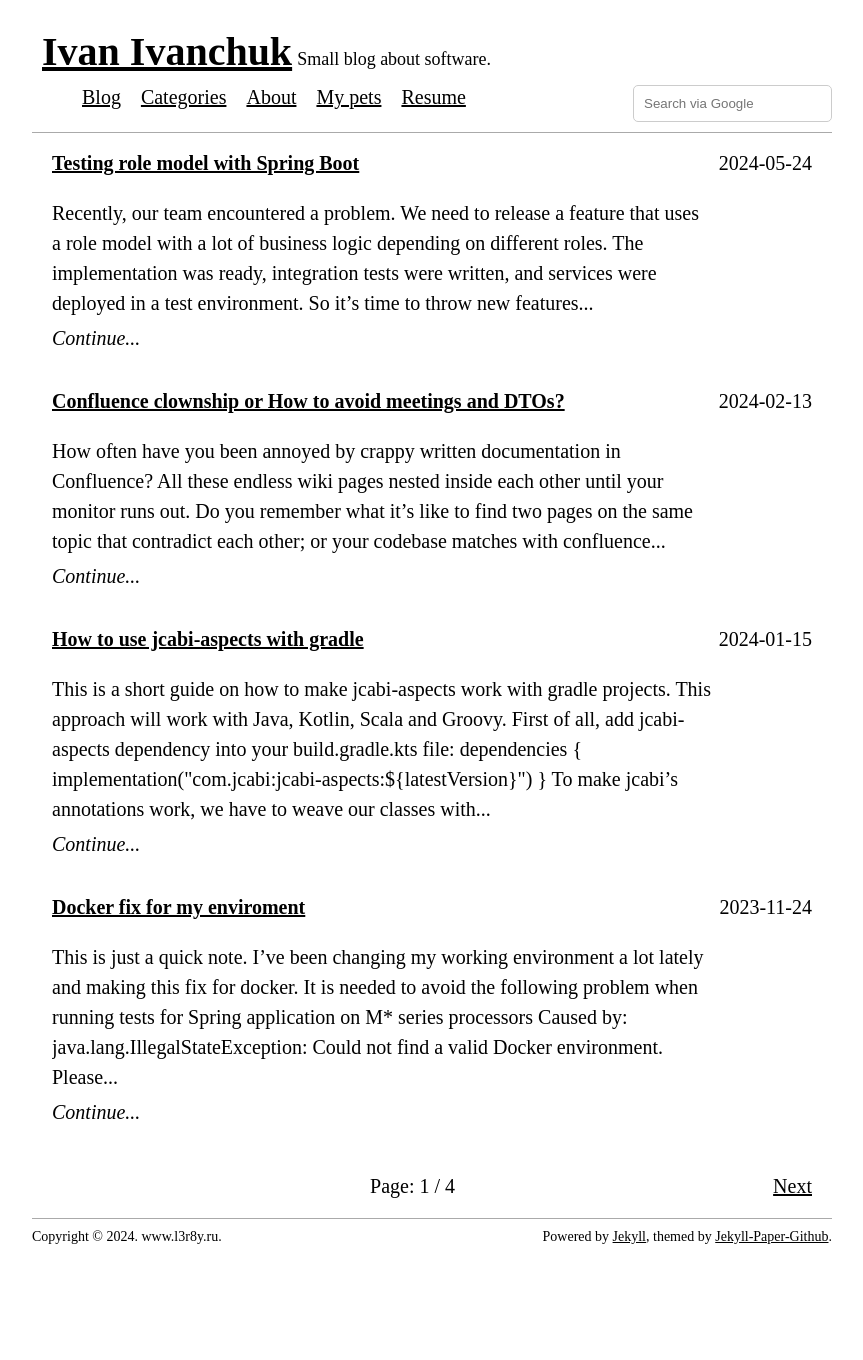
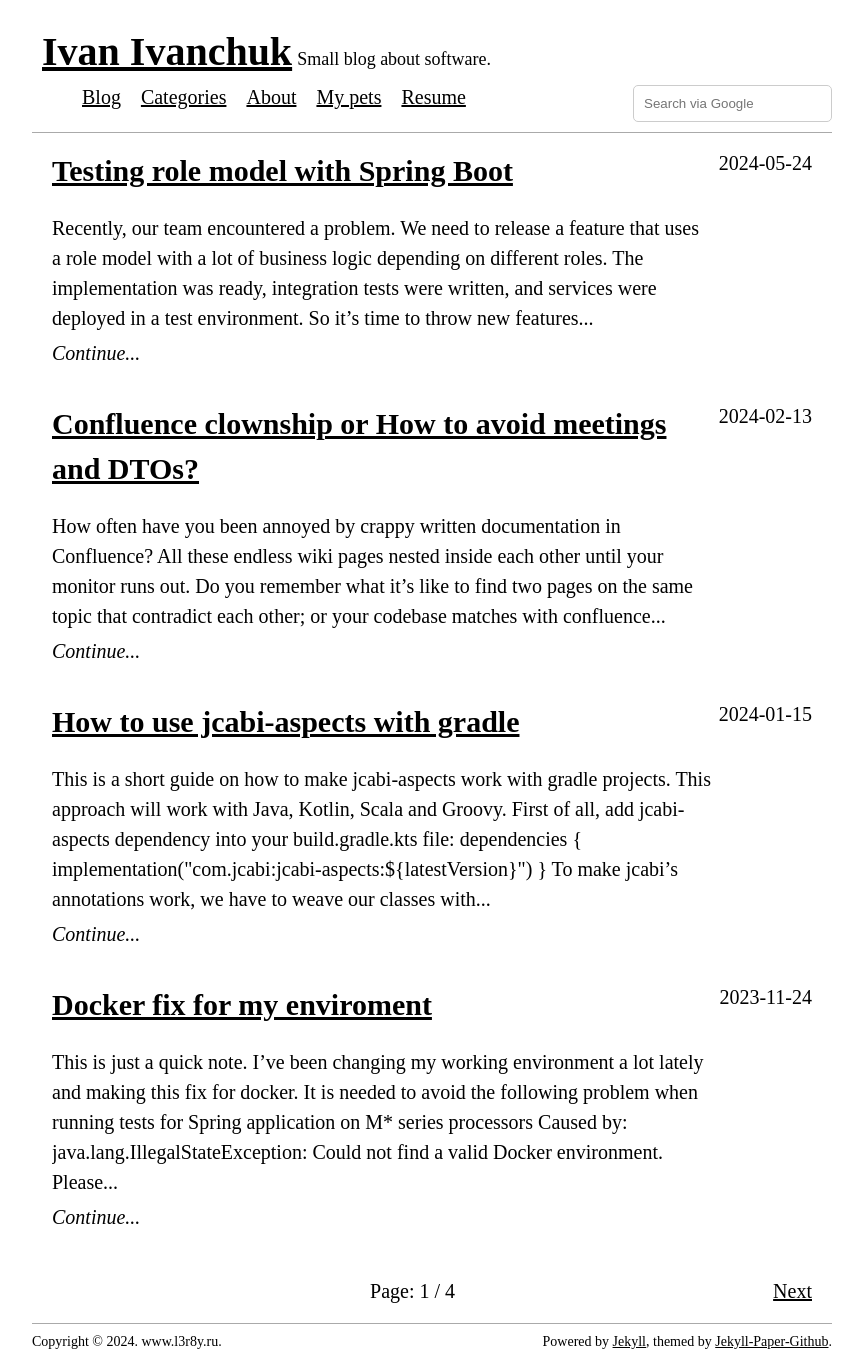
Before and after one commit to l3r8yJ/l3r8yj.github.io, a Jekyll site: the page built from index.html, in a window 1280 px wide. Shown: the whole page, without its empty margins (208-1071 px from the left). Built offline with Jekyll 4.4.1, drawn with Linux system fonts in a browser that asks for light colours; some web fonts are replaced; the list of posts is cut into pages by our own code; before the commit the page ends 1255 px from its top, so only the background shows below that.

Commit message:
feat: bigger title

```diff
--- a/_includes/posts.html
+++ b/_includes/posts.html
@@ -3,7 +3,9 @@
   <div class="posts-list-item">
     <span class="posts-list-item-name float-left">
         <b>
-          <a href="{{ site.baseurl }}{{ post.url }}"> {{ post.title }} </a>
+          <span class="title">
+            <a href="{{ site.baseurl }}{{ post.url }}"> {{ post.title }} </a>
+          </span>
         </b>
         <p>{{ post.content | markdownify | strip_html | truncatewords: 50 }}</p>
         <a style="text-decoration: none; " href="{{ site.baseurl }}{{ post.url }}"> <i>Continue...</i> </a>
--- a/_sass/post.scss
+++ b/_sass/post.scss
@@ -1,5 +1,8 @@
 @charset "utf-8";
 
+.title {
+  font-size: 1.5em;
+}
 
 .post-title {
   text-align: center;
```
